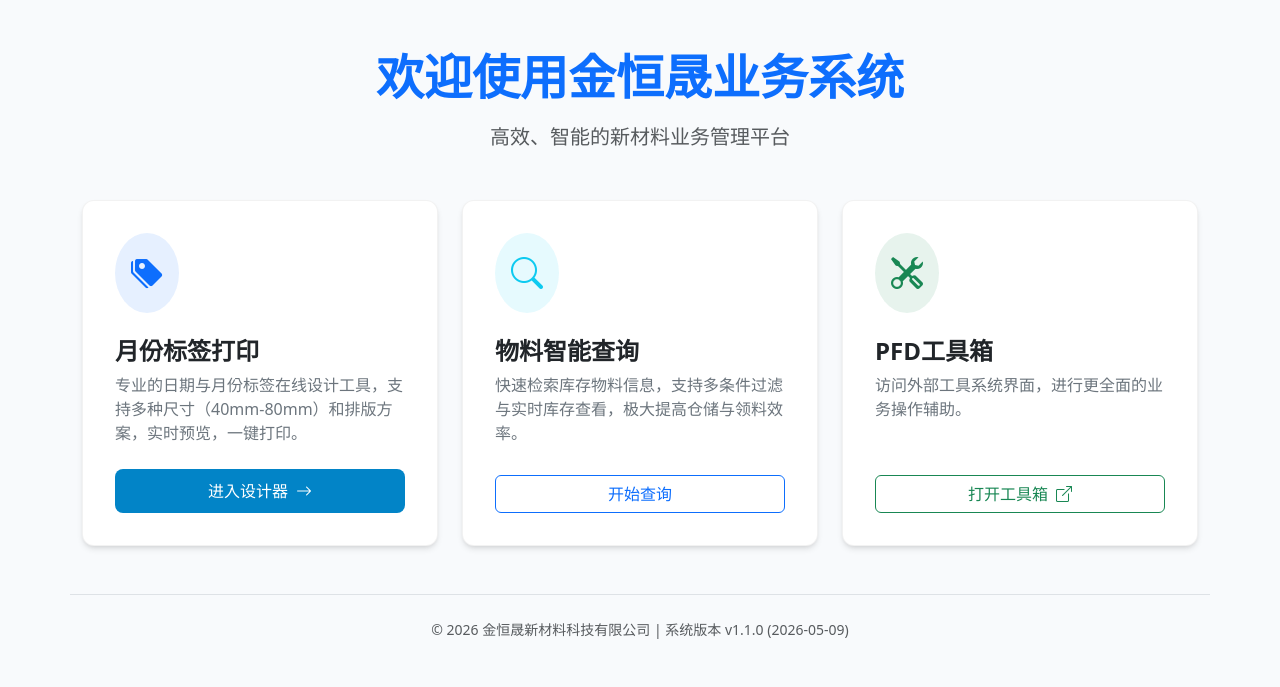
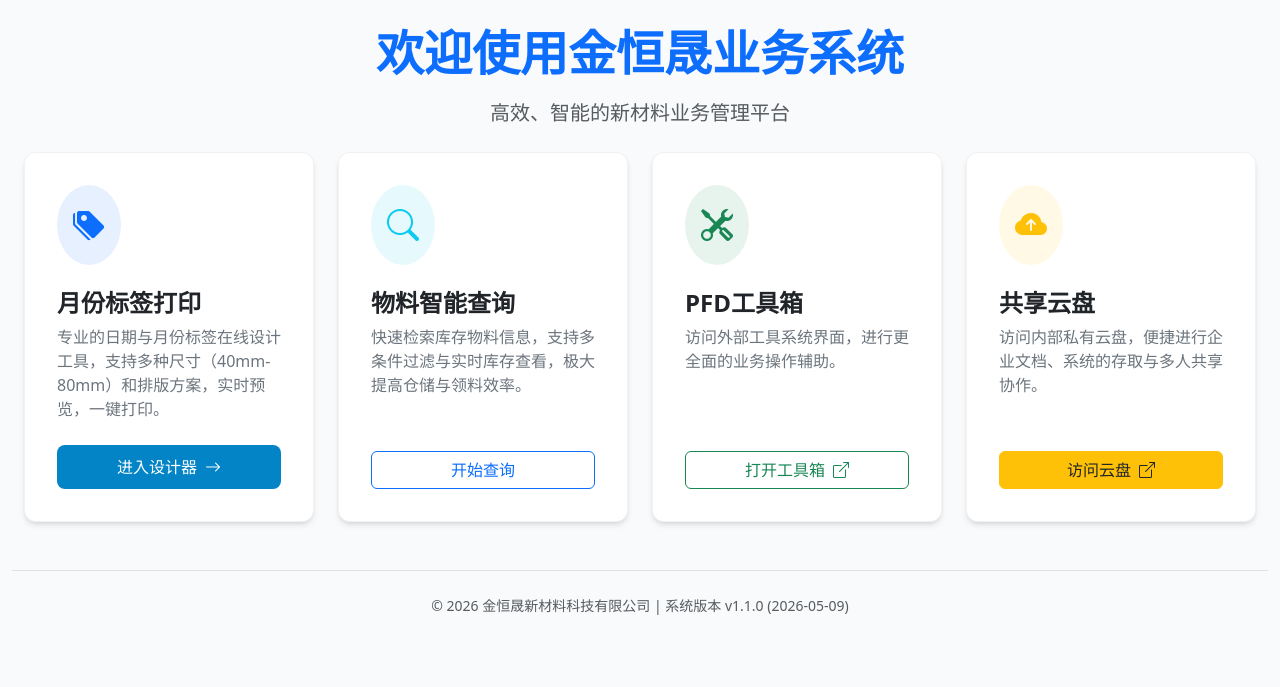
Before and after one commit to suhongbo2017/jhs-sys, a Flask app: page / in a window 1280 px wide. Shown: the part 67-754 px from the top of the page. Run offline with Flask 3, Linux system fonts and the light colour scheme; some libraries are stand-ins or nearby versions.

Commit message:
fix: resolve DataTables bug in LSMqueryMaterial and add cloud storage shortcut

```diff
--- a/templates/LSMqueryMaterial.html
+++ b/templates/LSMqueryMaterial.html
@@ -25,8 +25,6 @@
                 <th>短代码</th>
                 <th>内码</th>
                 <th>单位</th>
-                <th>数量</th>
-                <th>分切规格</th> -->
             </tr>
         </thead>
         <tbody class="tableBody">
--- a/templates/index.html
+++ b/templates/index.html
@@ -1,15 +1,15 @@
 {% include 'base.html' %}
 
 {% block container %}
-<div class="container py-5">
-    <div class="text-center mb-5">
+<div class="container-fluid px-4 py-4" style="max-width: 1400px;">
+    <div class="text-center mb-4">
         <h1 class="display-5 fw-bold text-primary mb-3">欢迎使用金恒晟业务系统</h1>
         <p class="lead text-muted">高效、智能的新材料业务管理平台</p>
     </div>
 
     <div class="row g-4 justify-content-center">
         <!-- 月份标签设计卡片 -->
-        <div class="col-md-5 col-lg-4">
+        <div class="col-12 col-sm-6 col-md-6 col-xl-3">
             <div class="card h-100 p-3">
                 <div class="card-body d-flex flex-column">
                     <div class="mb-4">
@@ -32,7 +32,7 @@
         </div>
 
         <!-- 物料查询卡片 -->
-        <div class="col-md-5 col-lg-4">
+        <div class="col-12 col-sm-6 col-md-6 col-xl-3">
             <div class="card h-100 p-3">
                 <div class="card-body d-flex flex-column">
                     <div class="mb-4">
@@ -52,7 +52,7 @@
         </div>
 
         <!-- PFD工具箱卡片 -->
-        <div class="col-md-5 col-lg-4">
+        <div class="col-12 col-sm-6 col-md-6 col-xl-3">
             <div class="card h-100 p-3">
                 <div class="card-body d-flex flex-column">
                     <div class="mb-4">
@@ -73,6 +73,29 @@
                 </div>
             </div>
         </div>
+
+        <!-- 共享云盘卡片 -->
+        <div class="col-12 col-sm-6 col-md-6 col-xl-3">
+            <div class="card h-100 p-3">
+                <div class="card-body d-flex flex-column">
+                    <div class="mb-4">
+                        <div class="bg-warning bg-opacity-10 p-3 rounded-circle d-inline-block">
+                            <i class="bi bi-cloud-arrow-up-fill text-warning fs-2"></i>
+                        </div>
+                    </div>
+                    <h3 class="card-title h4 fw-bold">共享云盘</h3>
+                    <p class="card-text text-secondary mb-4">
+                        访问内部私有云盘，便捷进行企业文档、系统的存取与多人共享协作。
+                    </p>
+                    <div class="mt-auto">
+                        <a href="http://192.168.30.1:5212" target="_blank" class="btn btn-warning fw-medium text-dark w-100 d-flex align-items-center justify-content-center gap-2">
+                            <span>访问云盘</span>
+                            <i class="bi bi-box-arrow-up-right"></i>
+                        </a>
+                    </div>
+                </div>
+            </div>
+        </div>
     </div>
 
     <!-- 底部状态栏 -->
```
Also changed, not shown: 1 other file.
